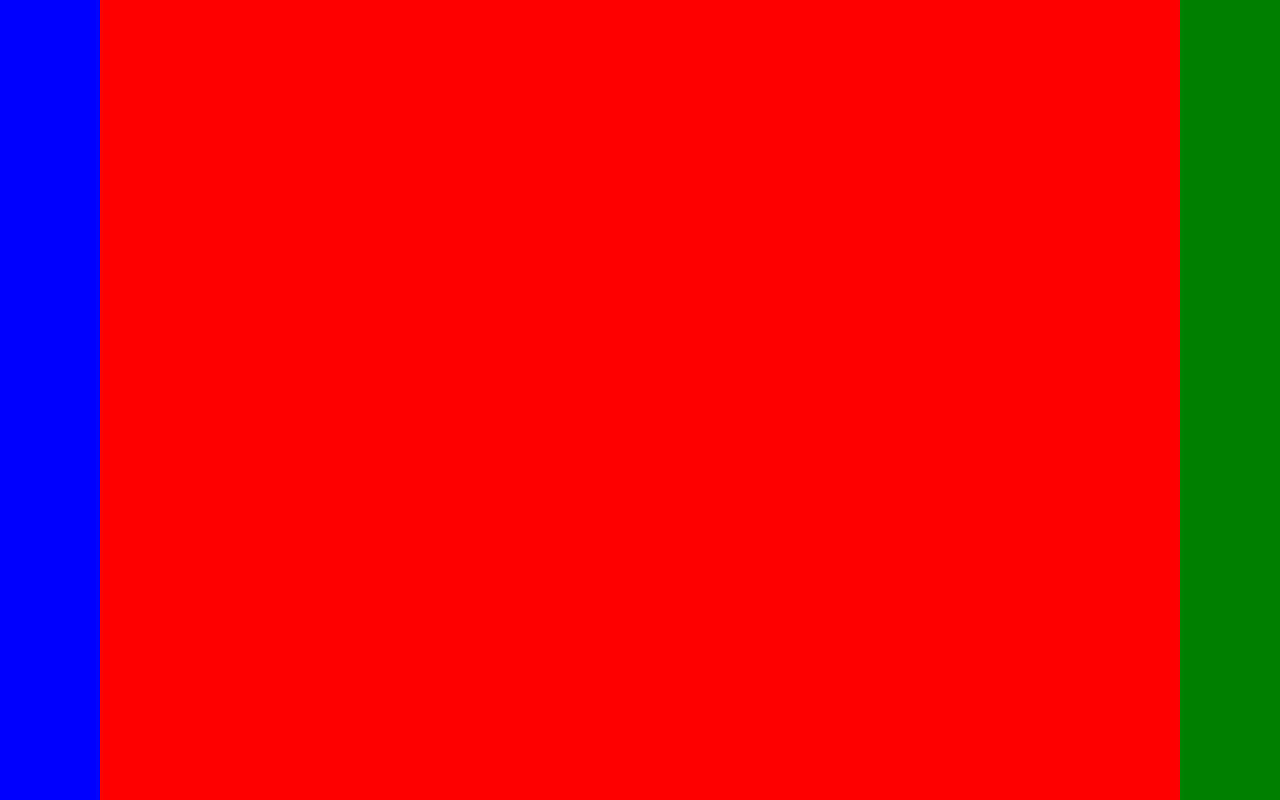
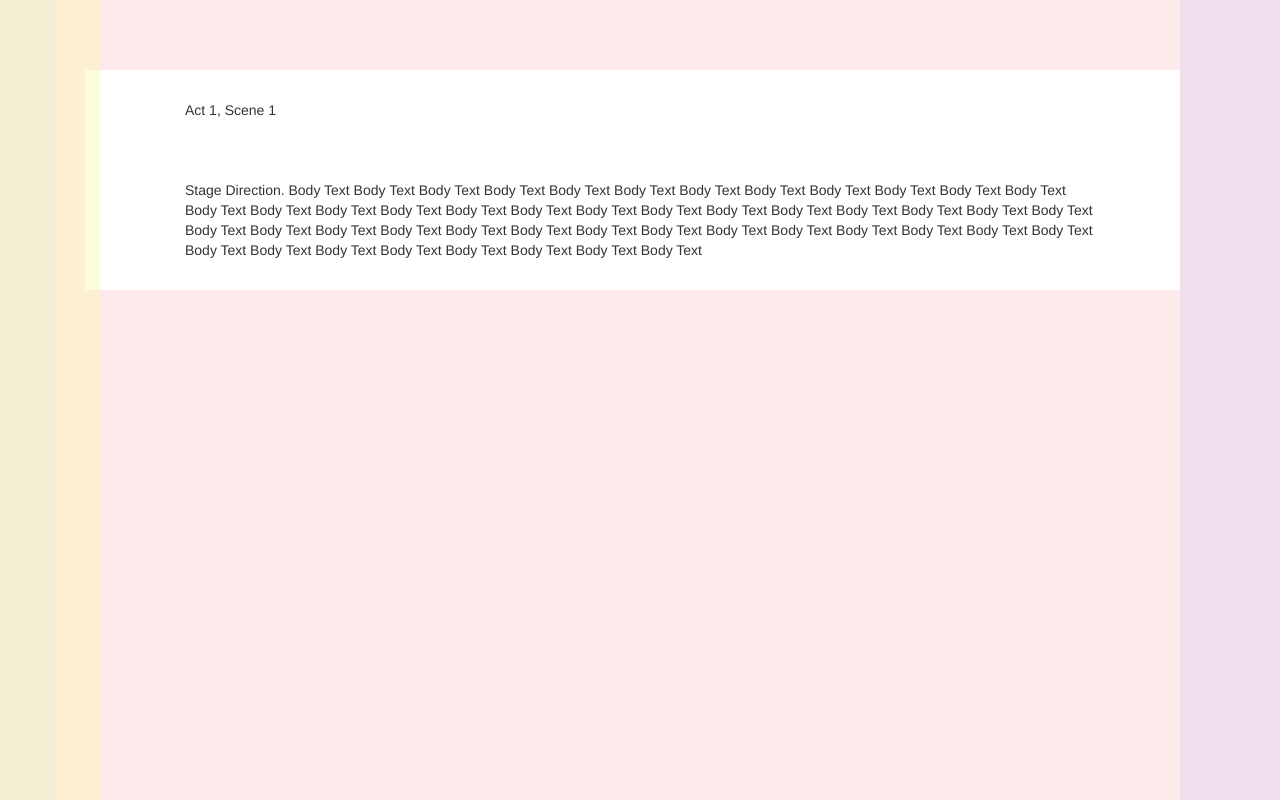
Before and after one commit to lisp-ceo/ScreenWritingTemplate, a plain HTML site: page _site/index.html in a window 1280 px wide. Drawn offline with Linux system fonts and the light colour scheme.

Commit message:
Finalized style. Beginning JS

```diff
--- a/_site/css/style.css
+++ b/_site/css/style.css
@@ -876,16 +876,17 @@ button.close{padding:0;cursor:pointer;background:transparent;border:0;-webkit-ap
   width: 100%;
   height: 100%;
   min-height:100%;
+  background-color:rgb(252, 234, 234);
 }
 
 html, body {
   height: 100%;
+  background-color: rgba(226, 221, 230,0.5);
 }
 
 .fill {
   min-height: 100%;
   height:100%;
-  background-color:red;
 }
 
 .helpers {
@@ -900,14 +901,27 @@ html, body {
 
 #characters {
 
-  background-color: blue;
+  background-color: rgba(255, 248, 187, 0.5);
   left:0px;
 
 }
 
 #document {
 
-  background-color: green;
+  background-color: rgba(240, 223, 237,1.0);
   right:0px;
 
 }
+
+.textNodeContainer {
+
+  padding: 70px 30px;
+
+}
+
+.textNode {
+
+  padding: 30px 100px 30px 100px;
+  background-color:white;
+
+}
--- a/_site/index.html
+++ b/_site/index.html
@@ -13,6 +13,12 @@
 
   <div class='container fill'>
     <div id='map'>
+      <div class="textNodeContainer">
+        <div class="textNode">
+          Act 1, Scene 1
+        </div>
+        <div class="textNode">Stage Direction. Body Text Body Text Body Text Body Text Body Text Body Text Body Text Body Text Body Text Body Text Body Text Body Text Body Text Body Text Body Text Body Text Body Text Body Text Body Text Body Text Body Text Body Text Body Text Body Text Body Text Body Text Body Text Body Text Body Text Body Text Body Text Body Text Body Text Body Text Body Text Body Text Body Text Body Text Body Text Body Text Body Text Body Text Body Text Body Text Body Text Body Text Body Text Body Text</div>
+      </div>
     </div>
   </div>
 
--- a/css/style.css
+++ b/css/style.css
@@ -876,16 +876,17 @@ button.close{padding:0;cursor:pointer;background:transparent;border:0;-webkit-ap
   width: 100%;
   height: 100%;
   min-height:100%;
+  background-color:rgb(252, 234, 234);
 }
 
 html, body {
   height: 100%;
+  background-color: rgba(226, 221, 230,0.5);
 }
 
 .fill {
   min-height: 100%;
   height:100%;
-  background-color:red;
 }
 
 .helpers {
@@ -900,14 +901,27 @@ html, body {
 
 #characters {
 
-  background-color: blue;
+  background-color: rgba(255, 248, 187, 0.5);
   left:0px;
 
 }
 
 #document {
 
-  background-color: green;
+  background-color: rgba(240, 223, 237,1.0);
   right:0px;
 
 }
+
+.textNodeContainer {
+
+  padding: 70px 30px;
+
+}
+
+.textNode {
+
+  padding: 30px 100px 30px 100px;
+  background-color:white;
+
+}
```
Also changed, not shown: index.html (+6 -0 lines), 3 other files.
